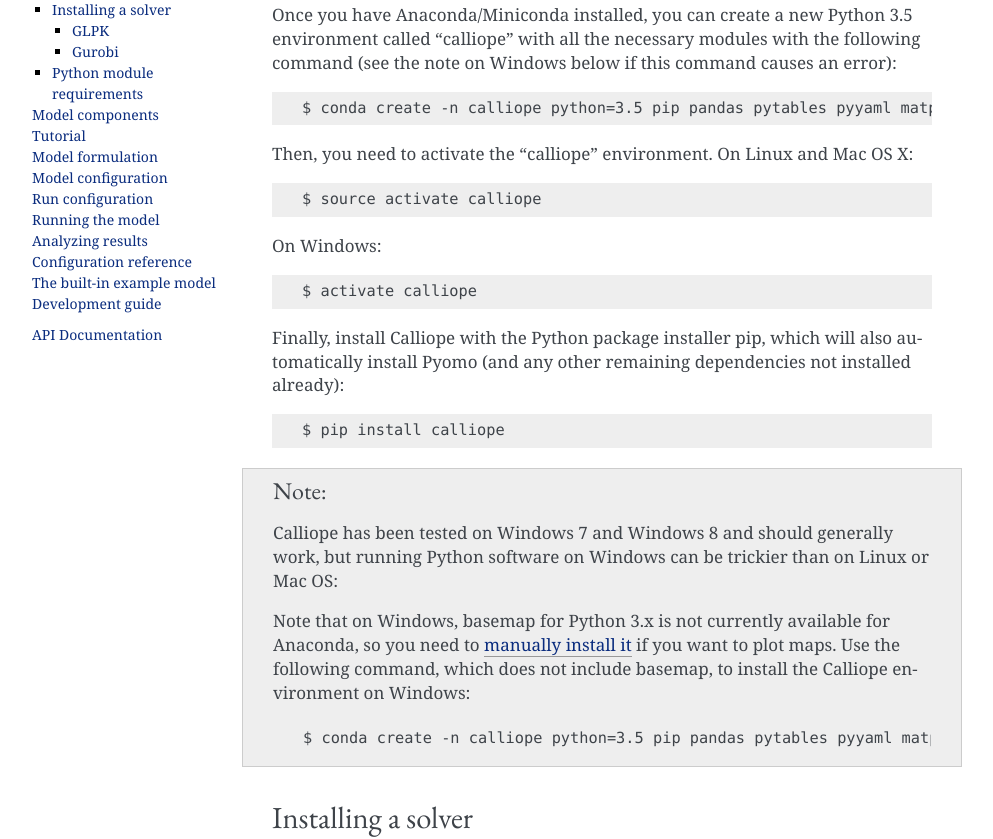
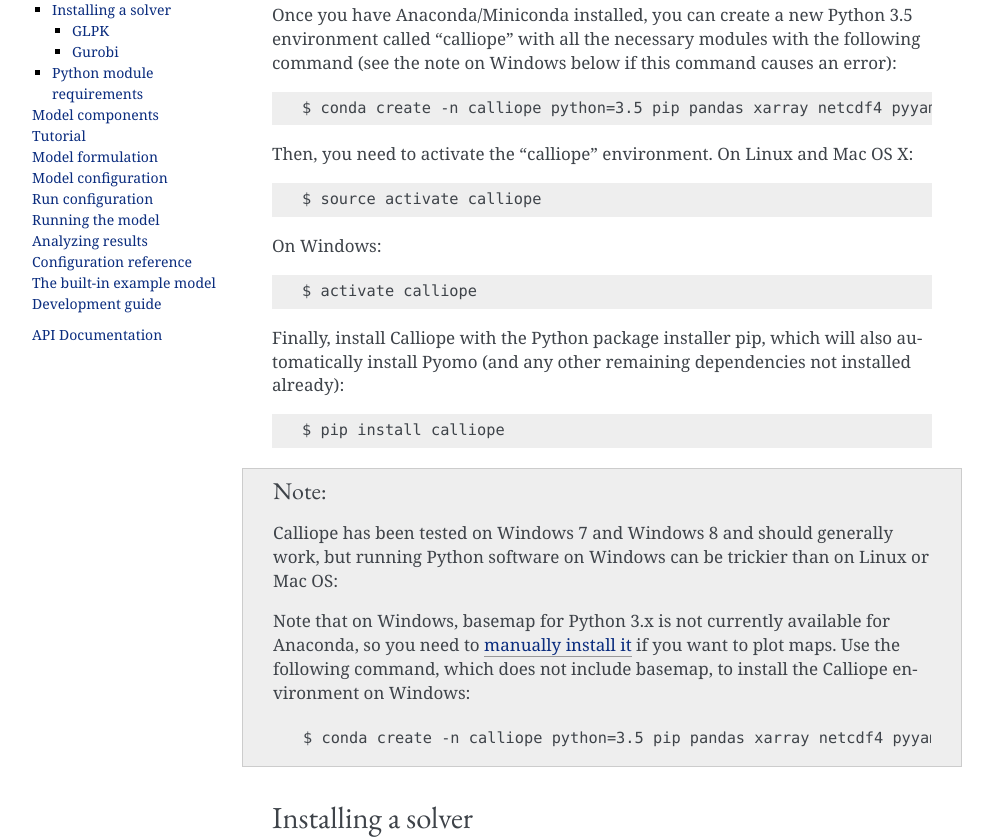
Before and after one commit to calliope-project/calliope, a Sphinx documentation site: the page built from doc/user/installation.rst, in a window 1280 px wide and 1400 px high, scrolled down 477 px. Shown: the part 161-1000 px from the top of the window, without its empty margins (148-1141 px from the left). Built offline with Sphinx 7.4.7, drawn with Linux system fonts in a browser that asks for light colours; pages that are not in the unit, such as notebooks, are missing from menus; some of the changed text lies outside the part shown.

Commit message:
Update installation docs for new requirements

```diff
--- a/doc/user/installation.rst
+++ b/doc/user/installation.rst
@@ -24,7 +24,7 @@
 
 Once you have Anaconda/Miniconda installed, you can create a new Python 3.5 environment called "calliope" with all the necessary modules with the following command (see the note on Windows below if this command causes an error)::
 
-   $ conda create -n calliope python=3.5 pip pandas pytables pyyaml matplotlib networkx basemap seaborn jupyter notebook --yes
+   $ conda create -n calliope python=3.5 pip pandas xarray netcdf4 pyyaml matplotlib networkx basemap seaborn jupyter notebook --yes
 
 Then, you need to activate the "calliope" environment. On Linux and Mac OS X::
 
@@ -46,7 +46,7 @@
 
    Note that on Windows, basemap for Python 3.x is not currently available for Anaconda, so you need to `manually install it <http://matplotlib.org/basemap/users/installing.html>`_ if you want to plot maps. Use the following command, which does not include basemap, to install the Calliope environment on Windows::
 
-      $ conda create -n calliope python=3.5 pip pandas pytables pyyaml matplotlib networkx seaborn jupyter notebook --yes
+      $ conda create -n calliope python=3.5 pip pandas xarray netcdf4 pyyaml matplotlib networkx seaborn jupyter notebook --yes
 
 
 Installing a solver
@@ -90,14 +90,13 @@
 
 * `Pyomo <https://software.sandia.gov/trac/pyomo/wiki/Pyomo>`_
 * `Pandas <http://pandas.pydata.org/>`_
+* `Xarray <http://xarray.pydata.org/>`_
+* `NetCDF4 <https://github.com/Unidata/netcdf4-python>`_
 * `Numexpr <https://github.com/pydata/numexpr>`_
-* `Pytables <https://pytables.github.io/>`_ (which requires `Cython <http://cython.org/>`_ to build from source)
 * `PyYAML <http://pyyaml.org/>`_
 * `Click <http://click.pocoo.org/>`_
 
-These modules are optional but necessary to graphically display results:
-
-* Matplotlib
+`Matplotlib <http://matplotlib.org/>`_ is optional but necessary to graphically display results.
 
 These modules are optional but necessary to display transmission flows on a map:
 
```
